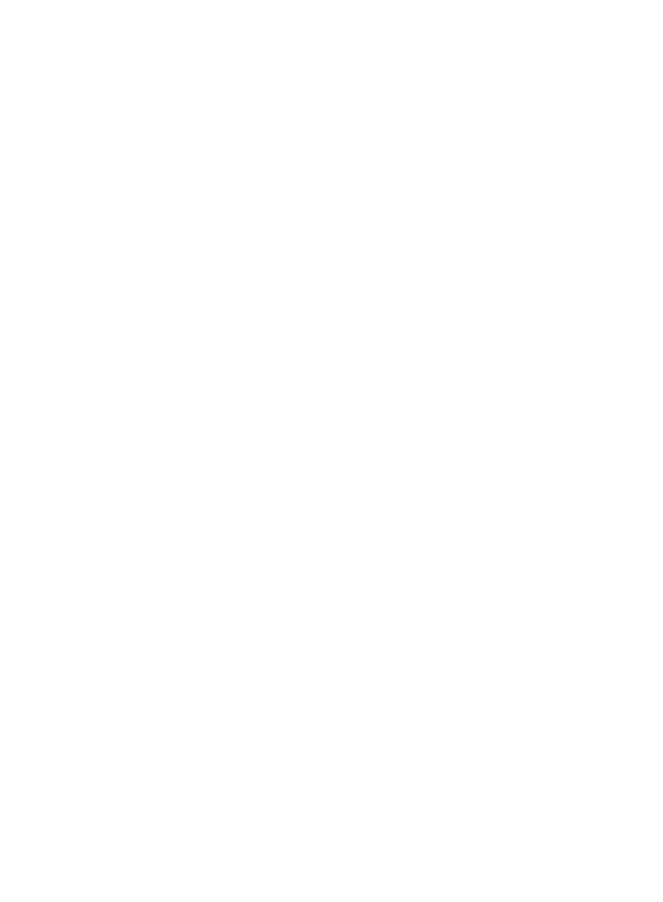
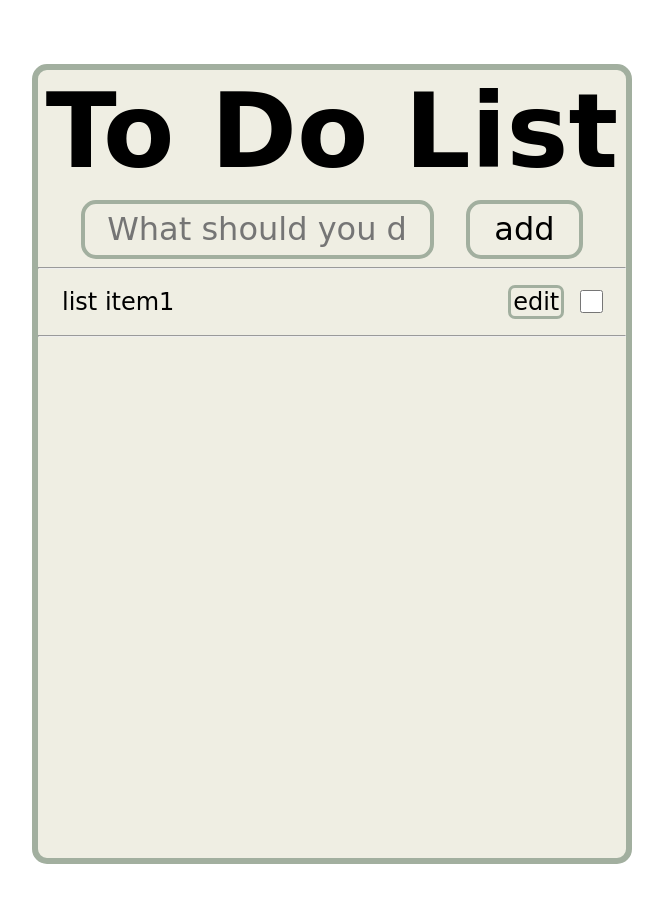
Before and after one commit to seungwoo0113/To_Do_List, a plain HTML site: page index.html in a window 1280 px wide. Shown: the whole page, without its empty margins (308-971 px from the left). Before the commit the page ends 800 px from the top, so only its background shows below. Drawn offline with Linux system fonts and the light colour scheme; a web font is replaced by a local one.

Commit message:
Finish html and css

```diff
--- a/index.html
+++ b/index.html
@@ -1,5 +1,5 @@
 <!DOCTYPE html>
-<html lang="ko">
+<html lang="en">
   <head>
     <!-- meta tags -->
     <meta charset="UTF-8">
@@ -15,12 +15,29 @@
     <!-- font : google-fonts('Hi Melody') -->
     <link href="https://fonts.googleapis.com/css2?family=Hi+Melody&display=swap" rel="stylesheet">
 
+    <!-- favicon -->
+    <link rel="shortcut icon" href="./images/favicon.svg" type="image/x-icon">
     <!-- title -->
     <title>To Do List</title>
   </head>
   <body>
     <div class="container">
-
+      <h1>To Do List</h1>
+      <div class="inputbox">
+        <input class="txt-input" type="text" placeholder="What should you do?">
+        <input class="add-btn" id="add-btn" type="button" value="add">
+      </div>
+      <hr>
+      <ul class="list">
+        <li class="list-item">
+          <div class="item-content">list item1</div>
+          <div class="set-btns">
+            <input class="edit-btn" id="edit-btn" type="button" value="edit">
+            <input class="done-btn" id="done-btn" type="checkbox">
+          </div>
+        </li>
+        <hr>
+      </ul>
     </div>
   </body>
 </html>
--- a/style.css
+++ b/style.css
@@ -1,4 +1,13 @@
 /***** initailize *****/
+:root {`
+  --text--color: #141E12;
+  --border-color: #A2AF9F;
+  --border-radius: 15px;
+  --background-color: #EFEEE3;
+  --button-hover-color: #96afb84b;
+  --button-red-color: #FF5A7D;
+}
+
 * {
   padding: 0px;
   margin: 0px;
@@ -7,3 +16,98 @@
 }
 
 /***** index *****/
+.container {
+  width: 98%;
+  max-width: 600px;
+  height: 800px;
+  overflow: hidden;
+  margin: 8vh auto;
+  border: 0.4em solid var(--border-color);
+  border-radius: var(--border-radius);
+  color: var(--text--color);
+  background-color: var(--background-color);
+}
+
+.container > h1 {
+  text-align: center;
+  font-size: 6.5rem;
+}
+
+.inputbox {
+  width: 100%;
+  margin: 0.5em auto;
+  display: flex;
+  justify-content: center;
+  align-items: flex-start;
+}
+
+.txt-input {
+  width: 60%;
+  margin-right: 1em;
+  padding: 0.2em 0.7em;
+  font-size: 2rem;
+  border: 0.15em solid var(--border-color);
+  border-radius: var(--border-radius);
+  outline: none;
+  background-color: var(--background-color);
+}
+
+.add-btn {
+  width: 20%;
+  padding: 0.2em 0.7em;
+  font-size: 2rem;
+  border: 0.15em solid var(--border-color);
+  border-radius: var(--border-radius);
+  cursor: pointer;
+  background-color: var(--background-color);
+}
+
+.add-btn:hover {
+  background-color: var(--button-hover-color);
+}
+
+.list {
+  width: 100%;
+  height: 70%;
+  overflow: auto;
+}
+
+.list-item {
+  margin: 1em auto;
+  display: flex;
+  justify-content: space-between;
+  align-items: center;
+}
+
+.item-content {
+  width: 75%;
+  min-width: 65%;
+  margin-left: 1em;
+  font-size: 1.5rem;
+}
+
+.set-btns {
+  width: 20%;
+  display: flex;
+  justify-content: space-between;
+  align-items: center;
+}
+
+.edit-btn {
+  width: 50%;
+  font-size: 1.5rem;
+  border: 0.16em solid var(--border-color);
+  border-radius: 7px;
+  cursor: pointer;
+  background-color: var(--background-color);
+}
+
+.edit-btn:hover {
+  background-color: var(--button-hover-color);
+}
+
+.done-btn {
+  width: 50%;
+  height: 1.7em;
+  margin-right: 0.5em;
+}
```
Also changed, not shown: images/favicon.svg (added), 2 other files.
